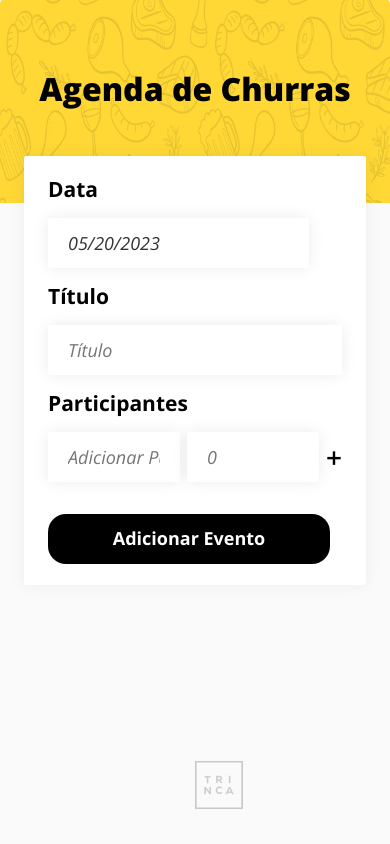
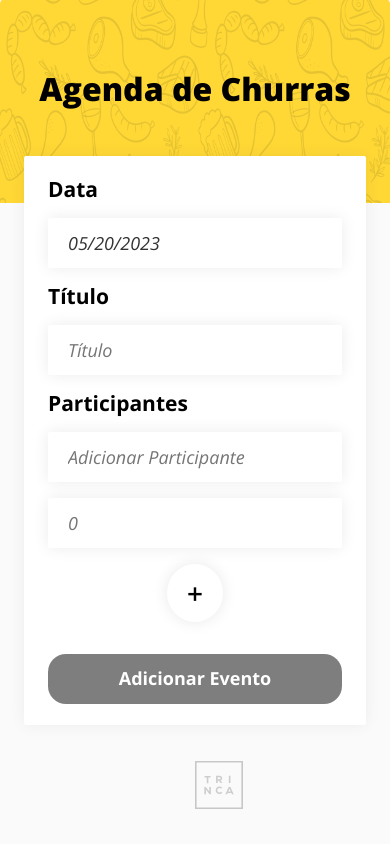
Before and after one commit to paulohfev/barbeque-event-scheduling-app, a React (Create React App) app: page /criar-evento in a window 390 px wide. Built offline with nearby package versions, Linux system fonts and the light colour scheme.

Commit message:
Atualizar pagina criar evento e adicionar responsividade

```diff
--- a/src/paginas/PaginaCriarEvento/PaginaCriarEvento.module.scss
+++ b/src/paginas/PaginaCriarEvento/PaginaCriarEvento.module.scss
@@ -4,7 +4,10 @@
   box-shadow: 0px 0px 16px rgba(0, 0, 0, 0.06);
   padding: 21px 24px;
   margin: 0 auto;
-  max-width: 950px;
+}
+
+.grid-item {
+  margin: 0 auto;
 }
 
 .formulario {
@@ -63,6 +66,10 @@
     line-height: 21px;
     width: 282px;
   }
+
+  .botao-envio:disabled {
+    opacity: 0.5;
+  }
 }
 
 .lista-participantes-adicionados {
@@ -101,3 +108,38 @@
     margin-bottom: 16px;
   }
 }
+
+@media screen and (max-width: 768px) {
+  .formulario {
+    .container-campo-participantes {
+      flex-direction: column;
+
+      .campo.campo-participantes {
+        margin-bottom: 16px;
+        width: 100%;
+      }
+
+      .adicionar-participante {
+        box-shadow: 0px 0px 16px rgba(0, 0, 0, 0.09);
+        border-radius: 50%;
+        padding: 10px 20px;
+      }
+    }
+
+    .botao-envio {
+      margin: 0 auto;
+    }
+  }
+}
+
+@media screen and (max-width: 425px) {
+  .formulario {
+    .campo {
+      width: 100%;
+    }
+
+    .botao-envio {
+      width: 100%;
+    }
+  }
+}
--- a/src/paginas/PaginaCriarEvento/index.tsx
+++ b/src/paginas/PaginaCriarEvento/index.tsx
@@ -9,16 +9,18 @@ import { formatarParaMoeda } from '../../utilidades/conteudo';
 import { useAppDispatch } from '../../store/hooks';
 import { adicionarEventos } from '../../store/slices/eventosSlice';
 import styles from './PaginaCriarEvento.module.scss';
+import { Grid } from '@mui/material';
 
 const PaginaCriarEvento: React.FC = () => {
   const dispatch = useAppDispatch();
-  const [valorTitutlo, setValorTitulo] = useState('');
+  const [valorTitulo, setValorTitulo] = useState('');
   const [valorData, setValorData] = useState(new Date());
   const [valorParticipante, setValorParticipante] = useState('');
   const [valorDinheiroParticipante, setValorDinheiroParticipante] = useState('');
   const [participantes, setParticipantes] = useState<Participante[]>([]);
+  const navigate = useNavigate();
 
-  const navigate = useNavigate();
+  const camposEstaoPreenchidos = (valorTitulo !== '') && participantes.length !== 0;
 
   const adicionarItemLista = () => {
     const itemParticipante = {
@@ -62,7 +64,7 @@ const PaginaCriarEvento: React.FC = () => {
     dispatch(adicionarEventos({
       id: uniqueId(),
       data: valorData.toString(),
-      titulo: valorTitutlo,
+      titulo: valorTitulo,
       participantes: participantes,
     }));
     navigate('/');
@@ -70,6 +72,8 @@ const PaginaCriarEvento: React.FC = () => {
 
   return (
     <PaginaLayoutWrapper>
+      <Grid container>
+        <Grid item xs={12} lg={10} className={styles['grid-item']}>
           <div className={styles['container']}>
             <form className={styles['formulario']} onSubmit={(e) => enviarFormulario(e)}>
               <label className={styles['rotulo']}>Data</label>
@@ -81,7 +85,7 @@ const PaginaCriarEvento: React.FC = () => {
                 onChange={(e) => setValorTitulo(e.target.value)}
                 placeholder="Título"
                 type="text"
-            value={valorTitutlo}
+                value={valorTitulo}
               />
 
               <label className={styles['rotulo']}>Participantes</label>
@@ -107,9 +111,11 @@ const PaginaCriarEvento: React.FC = () => {
                 {renderizarParticipantesAdicionados()}
               </div>
 
-          <button className={styles['botao-envio']} type="submit">Adicionar Evento</button>
+              <button className={styles['botao-envio']} disabled={!camposEstaoPreenchidos} type="submit">Adicionar Evento</button>
             </form>
           </div>
+        </Grid>
+      </Grid>
     </PaginaLayoutWrapper>
   )
 };
--- a/src/paginas/PaginaEvento/PaginaEvento.module.scss
+++ b/src/paginas/PaginaEvento/PaginaEvento.module.scss
@@ -1,6 +1,6 @@
 .container {
   background-color: var(--branco-primario);
-  padding: 21px 24px;
+  padding: 21px 24px 46px;
 
   .header {
     display: flex;
```
Lines whose indentation alone changed are shown as unchanged.
